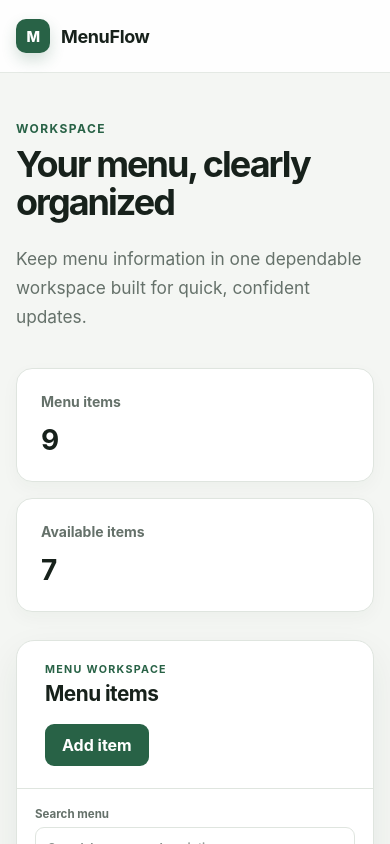
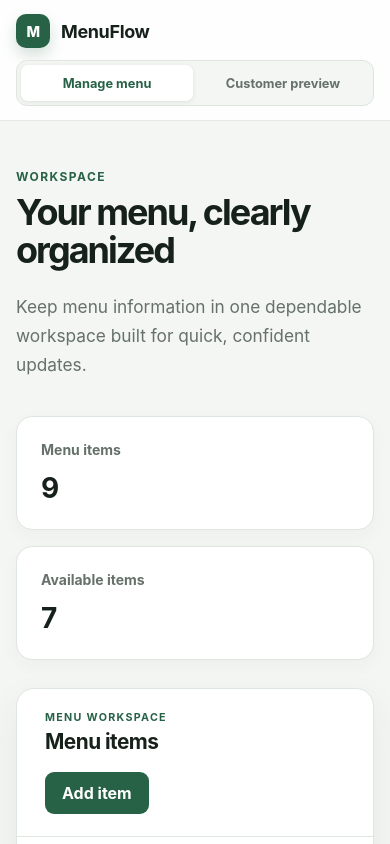
Before and after one commit to tadreebtech/MenuFlow, a React (Vite) app: page / in a window 390 px wide. Shown: the top 844 px of the page. Built offline with nearby package versions, Linux system fonts and the light colour scheme.

Commit message:
US5.1 Customer Menu Preview

```diff
--- a/src/App.css
+++ b/src/App.css
@@ -34,6 +34,7 @@
 }
 
 .brand:focus-visible,
+.view-switcher-button:focus-visible,
 .button:focus-visible,
 .availability-control input:focus-visible {
   outline: 3px solid #0b57d0;
@@ -53,9 +54,35 @@
   box-shadow: 0 7px 15px rgba(40, 98, 70, 0.2);
 }
 
-.header-label {
+.view-switcher {
+  display: flex;
+  gap: 4px;
+  padding: 4px;
+  border: 1px solid var(--color-border);
+  border-radius: 11px;
+  background: #f4f6f3;
+}
+
+.view-switcher-button {
+  min-height: 36px;
+  padding: 0 13px;
+  border: 0;
+  border-radius: 7px;
   color: var(--color-muted);
-  font-size: 0.875rem;
+  background: transparent;
+  font-size: 0.8rem;
+  font-weight: 700;
+  cursor: pointer;
+}
+
+.view-switcher-button:hover {
+  color: var(--color-ink);
+}
+
+.view-switcher-button.is-active {
+  color: var(--color-brand);
+  background: #ffffff;
+  box-shadow: 0 1px 4px rgba(24, 50, 36, 0.1);
 }
 
 .page-content {
@@ -91,6 +118,103 @@
   color: var(--color-muted);
   font-size: 1.08rem;
   line-height: 1.7;
+}
+
+.customer-intro {
+  max-width: 720px;
+}
+
+.customer-menu {
+  margin-top: 48px;
+}
+
+.customer-menu-heading {
+  display: flex;
+  align-items: end;
+  justify-content: space-between;
+  gap: 24px;
+  padding-bottom: 20px;
+  border-bottom: 1px solid var(--color-border);
+}
+
+.customer-menu-heading h2 {
+  margin: 0;
+  font-size: 1.65rem;
+  letter-spacing: -0.035em;
+}
+
+.customer-item-count {
+  margin: 0;
+  color: var(--color-muted);
+  font-size: 0.875rem;
+  font-weight: 650;
+}
+
+.customer-menu-grid {
+  display: grid;
+  grid-template-columns: repeat(2, minmax(0, 1fr));
+  gap: 18px;
+  margin: 24px 0 0;
+  padding: 0;
+  list-style: none;
+}
+
+.customer-menu-grid > li {
+  display: flex;
+}
+
+.customer-menu-card {
+  display: flex;
+  width: 100%;
+  min-width: 0;
+  min-height: 220px;
+  flex-direction: column;
+  padding: 26px;
+  border: 1px solid var(--color-border);
+  border-radius: 16px;
+  background: var(--color-surface);
+  box-shadow: 0 6px 18px rgba(24, 50, 36, 0.035);
+}
+
+.customer-menu-category {
+  margin: 0;
+  color: var(--color-brand);
+  font-size: 0.72rem;
+  font-weight: 750;
+  letter-spacing: 0.1em;
+  text-transform: uppercase;
+  overflow-wrap: anywhere;
+}
+
+.customer-menu-card h3 {
+  margin: 18px 0 0;
+  font-size: 1.25rem;
+  letter-spacing: -0.025em;
+  overflow-wrap: anywhere;
+}
+
+.customer-menu-description {
+  margin: 10px 0 22px;
+  color: var(--color-muted);
+  line-height: 1.65;
+  overflow-wrap: anywhere;
+}
+
+.customer-menu-price {
+  margin: auto 0 0;
+  color: var(--color-ink);
+  font-size: 1.08rem;
+  font-weight: 750;
+}
+
+.customer-menu-empty {
+  margin: 24px 0 0;
+  padding: 56px 24px;
+  border: 1px dashed var(--color-border);
+  border-radius: 14px;
+  color: var(--color-muted);
+  background: #fbfcfb;
+  text-align: center;
 }
 
 .summary-grid {
@@ -686,12 +810,32 @@
   .menu-list {
     grid-template-columns: 1fr;
   }
+
+  .customer-menu-grid {
+    grid-template-columns: 1fr;
+  }
 }
 
 @media (max-width: 460px) {
-  .header-label,
   .footer-content span:last-child {
     display: none;
+  }
+
+  .header-content {
+    min-height: 0;
+    align-items: stretch;
+    flex-direction: column;
+    gap: 12px;
+    padding-block: 14px;
+  }
+
+  .view-switcher {
+    display: grid;
+    grid-template-columns: 1fr 1fr;
+  }
+
+  .view-switcher-button {
+    padding-inline: 8px;
   }
 
   .page-intro h1 {
@@ -749,4 +893,19 @@
     min-height: 0;
     padding: 20px;
   }
+
+  .customer-menu {
+    margin-top: 36px;
+  }
+
+  .customer-menu-heading {
+    align-items: flex-start;
+    flex-direction: column;
+    gap: 10px;
+  }
+
+  .customer-menu-card {
+    min-height: 0;
+    padding: 22px;
+  }
 }
--- a/src/App.jsx
+++ b/src/App.jsx
@@ -1,5 +1,6 @@
 import { useEffect, useRef, useState } from 'react'
 import './App.css'
+import CustomerMenuPreview from './components/CustomerMenuPreview.jsx'
 import MenuItemForm from './components/MenuItemForm.jsx'
 import MenuList from './components/MenuList.jsx'
 import initialMenuItems from './data/menuItems.js'
@@ -21,6 +22,7 @@ function App() {
   const [feedback, setFeedback] = useState('')
   const [isCategoryMenuOpen, setIsCategoryMenuOpen] = useState(false)
   const [activeCategoryIndex, setActiveCategoryIndex] = useState(0)
+  const [activeView, setActiveView] = useState('manager')
   const formTriggerRef = useRef(null)
   const categoryControlRef = useRef(null)
   const categoryTriggerRef = useRef(null)
@@ -228,17 +230,40 @@ function App() {
             </span>
             <span>MenuFlow</span>
           </a>
-          <span className="header-label">Menu management</span>
+          <nav className="view-switcher" aria-label="Application view">
+            <button
+              className={`view-switcher-button ${
+                activeView === 'manager' ? 'is-active' : ''
+              }`}
+              type="button"
+              aria-current={activeView === 'manager' ? 'page' : undefined}
+              onClick={() => setActiveView('manager')}
+            >
+              Manage menu
+            </button>
+            <button
+              className={`view-switcher-button ${
+                activeView === 'customer' ? 'is-active' : ''
+              }`}
+              type="button"
+              aria-current={activeView === 'customer' ? 'page' : undefined}
+              onClick={() => setActiveView('customer')}
+            >
+              Customer preview
+            </button>
+          </nav>
         </div>
       </header>
 
       <main className="container page-content">
+        {activeView === 'manager' ? (
+          <>
             <section className="page-intro" aria-labelledby="page-title">
               <p className="eyebrow">Workspace</p>
               <h1 id="page-title">Your menu, clearly organized</h1>
               <p className="intro-copy">
-            Keep menu information in one dependable workspace built for quick,
-            confident updates.
+                Keep menu information in one dependable workspace built for
+                quick, confident updates.
               </p>
             </section>
 
@@ -369,6 +394,10 @@ function App() {
             />
           </div>
             </section>
+          </>
+        ) : (
+          <CustomerMenuPreview items={menuItems} />
+        )}
       </main>
 
       <footer className="app-footer">
--- /dev/null
+++ b/src/components/CustomerMenuPreview.jsx
@@ -0,0 +1,58 @@
+const priceFormatter = new Intl.NumberFormat('en-US', {
+  style: 'currency',
+  currency: 'USD',
+})
+
+function CustomerMenuPreview({ items }) {
+  const availableItems = items.filter((item) => item.available)
+
+  return (
+    <>
+      <section className="page-intro customer-intro" aria-labelledby="page-title">
+        <p className="eyebrow">Customer preview</p>
+        <h1 id="page-title">Today&rsquo;s menu</h1>
+        <p className="intro-copy">
+          Freshly prepared dishes currently available from our kitchen.
+        </p>
+      </section>
+
+      <section className="customer-menu" aria-labelledby="customer-menu-title">
+        <header className="customer-menu-heading">
+          <div>
+            <p className="toolbar-kicker">MenuFlow</p>
+            <h2 id="customer-menu-title">Available now</h2>
+          </div>
+          <p className="customer-item-count">
+            {availableItems.length}{' '}
+            {availableItems.length === 1 ? 'item' : 'items'}
+          </p>
+        </header>
+
+        {availableItems.length > 0 ? (
+          <ul className="customer-menu-grid">
+            {availableItems.map((item) => (
+              <li key={item.id}>
+                <article className="customer-menu-card">
+                  <p className="customer-menu-category">{item.category}</p>
+                  <h3>{item.name}</h3>
+                  <p className="customer-menu-description">
+                    {item.description || 'No description available.'}
+                  </p>
+                  <p className="customer-menu-price">
+                    {priceFormatter.format(item.price)}
+                  </p>
+                </article>
+              </li>
+            ))}
+          </ul>
+        ) : (
+          <p className="customer-menu-empty">
+            No menu items are available right now. Please check back soon.
+          </p>
+        )}
+      </section>
+    </>
+  )
+}
+
+export default CustomerMenuPreview
```
Lines whose indentation alone changed are shown as unchanged.
